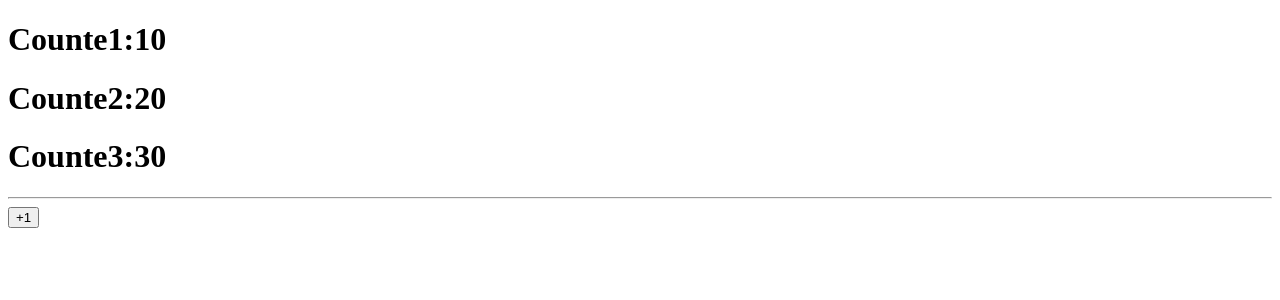
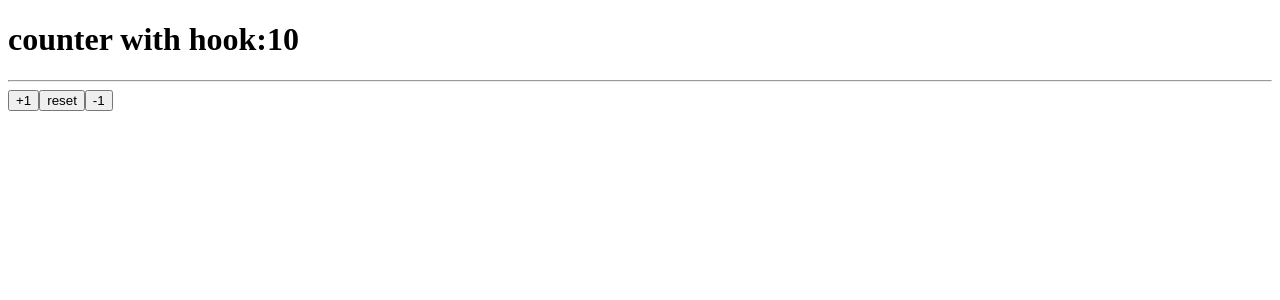
Before and after one commit to jaisemberg2022/Cursos-udemy-2024, a React (Vite) app in the folder React/05-hook-app/: page / in a window 1280 px wide. Shown: the top 300 px of the page. Built offline with nearby package versions, Linux system fonts and the light colour scheme.

Commit message:
React vite proyecto hooks-app, como los metodos internos de un hook se pueden dejar accesibles de manera que al especificarles argunmentos especificos se pueda configurar tales valores una vez se utilize el metodo personalizado en otra seccion de codigo

```diff
--- /dev/null
+++ b/React/05-hook-app/src/01-useState/CounterWithCustomeHooks.jsx
@@ -0,0 +1,18 @@
+import React from 'react'
+import { useCounter } from '../hooks/useCounter'
+
+const CounterWithCustomeHooks = () => {
+
+    const {counter ,increment,decrement,restore} = useCounter();
+  return (
+    <>
+        <h1>counter with hook:{counter} </h1>
+        <hr />
+        <button onClick={() => increment(1)}>+1</button>
+        <button onClick={restore}>reset</button>
+        <button onClick={()=>decrement(1)}>-1</button>
+    </>
+  )
+}
+
+export default CounterWithCustomeHooks
--- /dev/null
+++ b/React/05-hook-app/src/hooks/useCounter.js
@@ -0,0 +1,16 @@
+import { useState } from "react"
+export const useCounter = (initialValue = 10) =>{
+    const [counter, setCounter] = useState(initialValue);
+    const increment = (valueIncrement = 1) => setCounter(counter + valueIncrement);
+    const decrement = (valueDecrement = 1) => {
+        if (counter === 0 || valueDecrement <=0) return;
+        setCounter(counter - valueDecrement);
+    };
+    const restore = () => setCounter(initialValue);
+    return{
+        counter,
+        increment,
+        decrement,
+        restore
+    }
+}
--- a/React/05-hook-app/src/main.jsx
+++ b/React/05-hook-app/src/main.jsx
@@ -3,11 +3,14 @@ import ReactDOM from 'react-dom/client'
 import './index.css'
 import HooksApp from './hooksApp'
 import CounterApp from './01-useState/CounterApp'
+import CounterWithCustomeHooks from './01-useState/CounterWithCustomeHooks'
+
 
 
 ReactDOM.createRoot(document.getElementById('root')).render(
   <React.StrictMode>
-    <CounterApp/>
+    <CounterWithCustomeHooks/>
+    {/* <CounterApp/> */}
     {/* <HooksApp/> */}
   </React.StrictMode>,
 )
```
